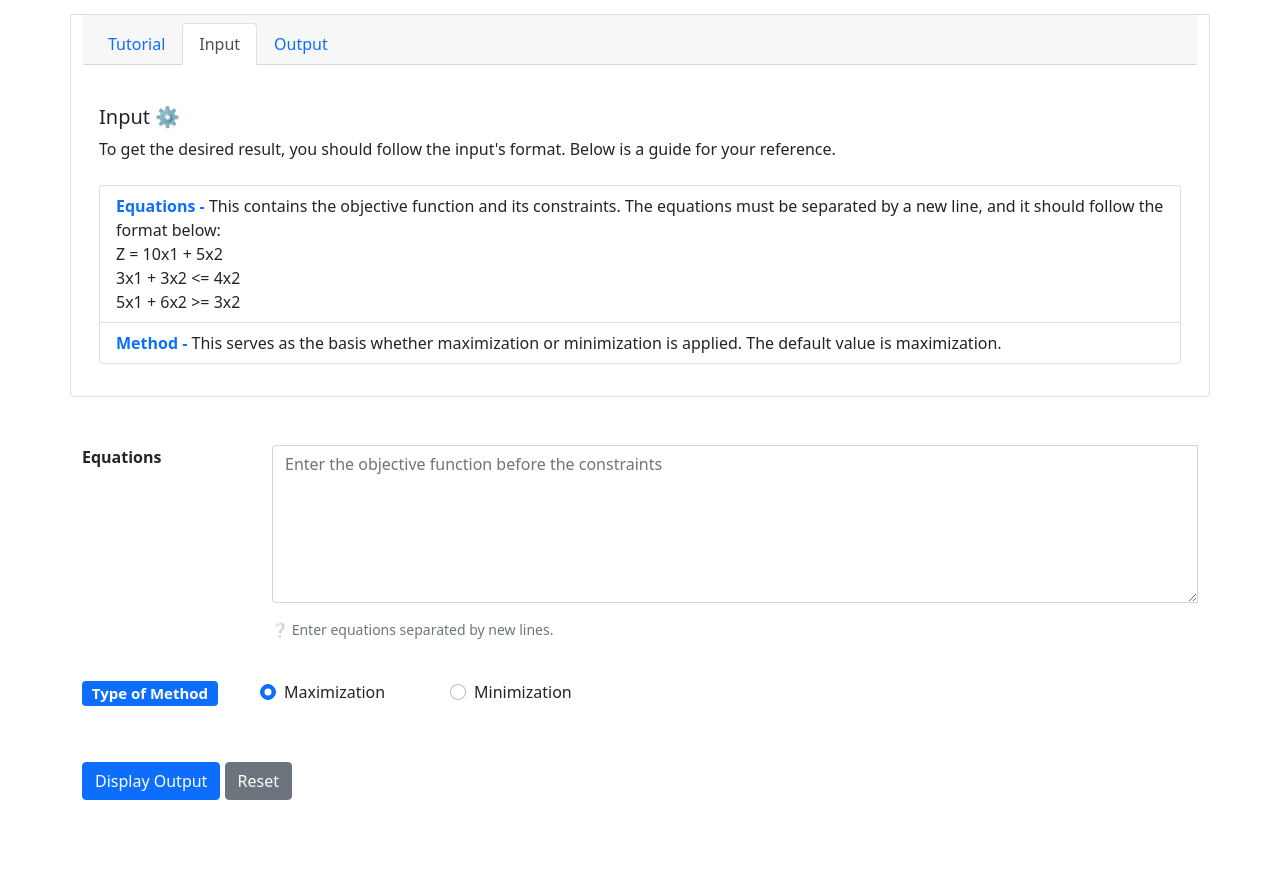
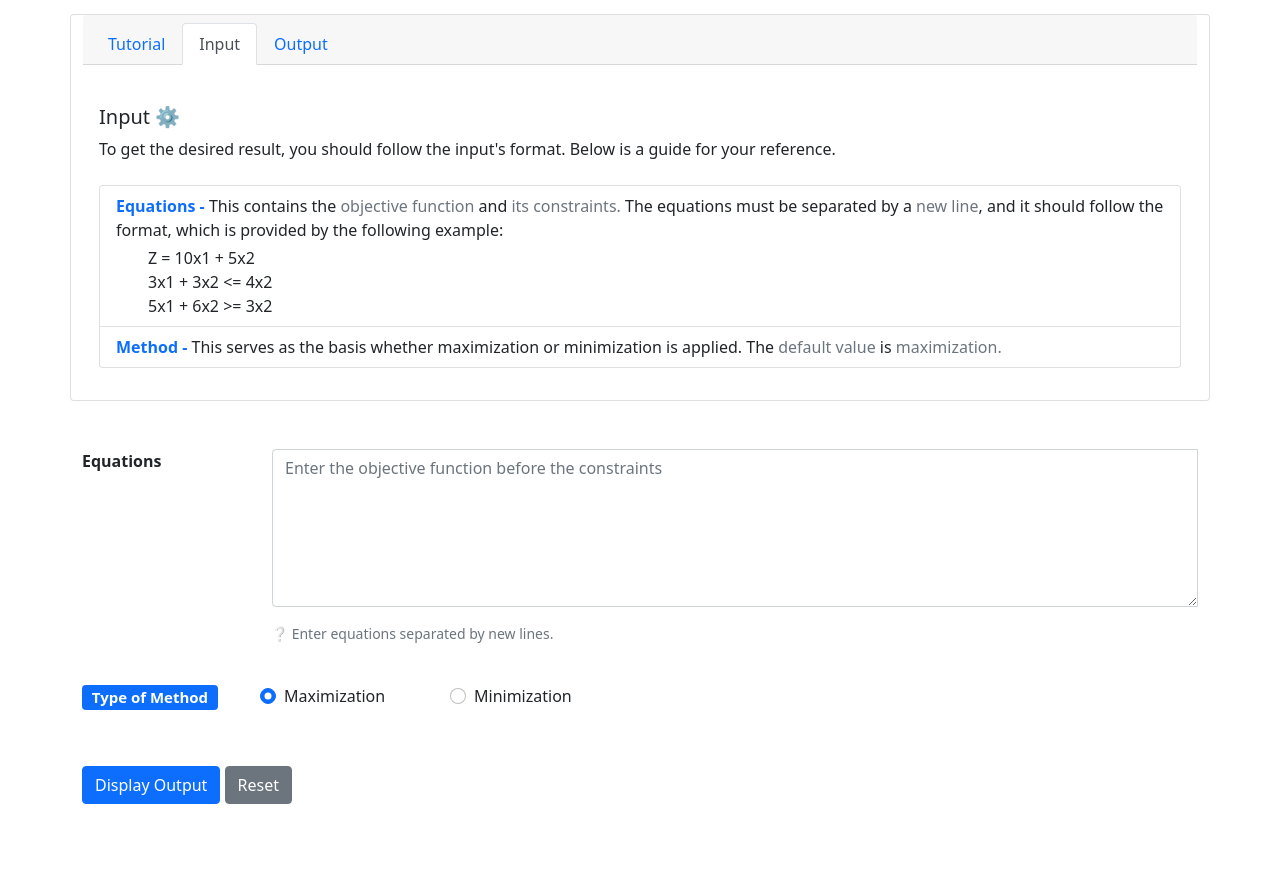
Before and after one commit to brlimarce/SolvePy, a Flask app: page /solve/simplex in a window 1280 px wide, after a click on "Input". Shown: the part 210-1102 px from the top of the page. Run offline with Flask 2, Linux system fonts and the light colour scheme; some libraries are stand-ins or nearby versions.

Commit message:
Add revised form validation in simplex.html

```diff
--- a/api/scripts/forms.py
+++ b/api/scripts/forms.py
@@ -7,6 +7,8 @@ from flask.app import Flask
 from flask_wtf import FlaskForm
 from wtforms import StringField, SubmitField, FieldList, FormField, RadioField, BooleanField, TextAreaField
 from wtforms.validators import DataRequired, ValidationError
+
+import re
 
 '''
 ** Validator
@@ -95,6 +97,37 @@ class Validator():
                 raise Exception()
         except:
             raise ValidationError('❌ Number should be greater than 1.')
+
+    '''
+    ** is_equations
+    | This is a custom validator, which checks
+    | if the objective function and its constraints
+    | are obtained.
+    - - -
+    ** params
+    | - form: The current form
+    | - field: The input field of the data
+    '''
+    @staticmethod
+    def is_equations(form, field):
+        try:
+            # Get the data and store them in an array.
+            d = (field.data).split('\n')
+
+            # Check if the objective function has the correct format.
+            if not re.match('^Z = (([0-9]+(.[0-9]+)?)x[0-9]+ \+ )+([0-9]+(.[0-9]+)?)x[0-9]+(\\r)?$', d[0]):
+                raise Exception()
+
+            # Check if there are constraints.
+            if len(d) <= 1:
+                raise Exception()
+
+            # Check if the constraints have the correct format.
+            for _ in range(1, len(d)):
+                if not re.match('^(([0-9]+(.[0-9]+)?)x[0-9]+ \+ )+([0-9]+(.[0-9]+)?)x[0-9]+ (>=|<=|=) ([0-9]+(.[0-9]+)?)(\\r)?$', d[_]):
+                    raise Exception()
+        except:
+            raise ValidationError('❌ The format is incorrect. Check the input tab for more information.')
 
 '''
 ** QSIForm
@@ -202,10 +235,10 @@ class ProblemForm(FlaskForm):
 | This class contains the initial tableau.
 - - -
 ** properties
-# TODO: Documentation.
+| - problem: A list of equations (i.e. objective function and constraints)
 | - method: The type of method used (Default: Maximization)
 '''
 class SimplexForm(FlaskForm):
-    problem = TextAreaField('problem', validators = [DataRequired(message = Validator.MSG_REQUIRED)])
+    problem = TextAreaField('problem', validators = [DataRequired(message = Validator.MSG_REQUIRED), Validator.is_equations])
     method = RadioField('method', choices = [('maximization', 'Maximization'), ('minimization', 'Minimization')], default = 'maximization')
     send = SubmitField('display-simplex')
--- a/api/scripts/simplex.py
+++ b/api/scripts/simplex.py
@@ -137,3 +137,19 @@ def create_initial_tableau(m, is_max):
 '''
 def clean_problem_input(demands, supplies, costs, method):
     return [[[float(d) for d in demands], [float(c) for c in costs], [float(s) for s in supplies]], True if method == 'maximization' else False]
+
+'''
+** clean_generic_input
+| This is a helper function to clean the data
+| from the form (Generic Solver).
+- - -
+** params
+- - -
+** returns
+'''
+def clean_generic_input(equations):
+    print(equations)
+
+# Test the function here.
+equations = []
+clean_generic_input(equations)
--- a/app.py
+++ b/app.py
@@ -55,6 +55,10 @@ def solve_qsi():
 def solve_simplex():
     # ** Declaration
     form = SimplexForm(request.form)
+
+    # If the form is validated, collect the data.
+    if form.validate_on_submit():
+        print('Placeholder')
     return render_template('simplex.html', pages = d.pages, page = 'simplex', tabs = d.tabs_simplex, form = form)
 
 # Problem-Specific Simplex Solver
--- a/templates/about.html
+++ b/templates/about.html
@@ -19,7 +19,7 @@
     <!-- Start of Information Cards -->
     <div class="row">
         {% for _ in range(0, information|length) %}
-            <div class="card col-4 d-flex flex-column align-items-start">
+            <div class="card col-4 d-flex flex-column align-items-start mr-5">
                 <img src="{{ 'static/' + (information[_])['icon'] }}" width="100%" height="100%" />
                 <div class="card-body">
                     <h4 class="card-title mb-3"><span class="badge bg-primary">{{ (information[_])['header'] }}</span></h4>
--- a/templates/layouts/data.py
+++ b/templates/layouts/data.py
@@ -146,15 +146,18 @@ tabs_simplex = [
             <ul class="list-group mt-4">
                 <!-- Equations -->
                 <li class="list-group-item">
-                    <span class="fw-bold text-primary">Equations -</span> This contains the objective function and  its constraints. The equations must be separated by a new line, and it should follow the format below: <br />
-                    Z = 10x1 + 5x2 <br />
-                    3x1 + 3x2 <= 4x2 <br />
-                    5x1 + 6x2 >= 3x2
+                    <div class="mb-1">
+                        <span class="fw-bold text-primary">Equations -</span> This contains the <span class="text-secondary">objective function</span> and <span class="text-secondary">its constraints.</span> The equations must be separated by a <span class="text-secondary">new line</span>, and it should follow the format, which is provided by the following example:
+                    </div>
+
+                    &emsp;&emsp;Z = 10x1 + 5x2 <br />
+                    &emsp;&emsp;3x1 + 3x2 <= 4x2 <br />
+                    &emsp;&emsp;5x1 + 6x2 >= 3x2
                 </li>
 
                 <!-- Method -->
                 <li class="list-group-item">
-                    <span class="fw-bold text-primary">Method -</span> This serves as the basis whether maximization or minimization is applied. The default value is maximization.
+                    <span class="fw-bold text-primary">Method -</span> This serves as the basis whether maximization or minimization is applied. The <span class="text-secondary">default value</span> is <span class="text-secondary">maximization.</span>
                 </li>
             </ul>
             '''
```
